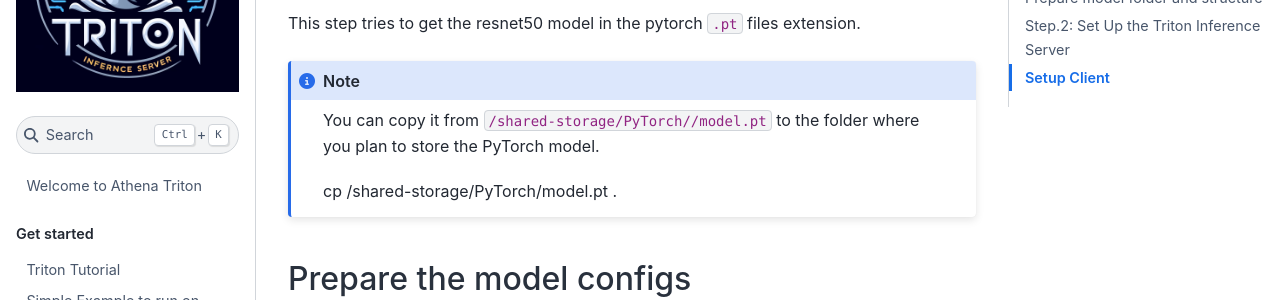
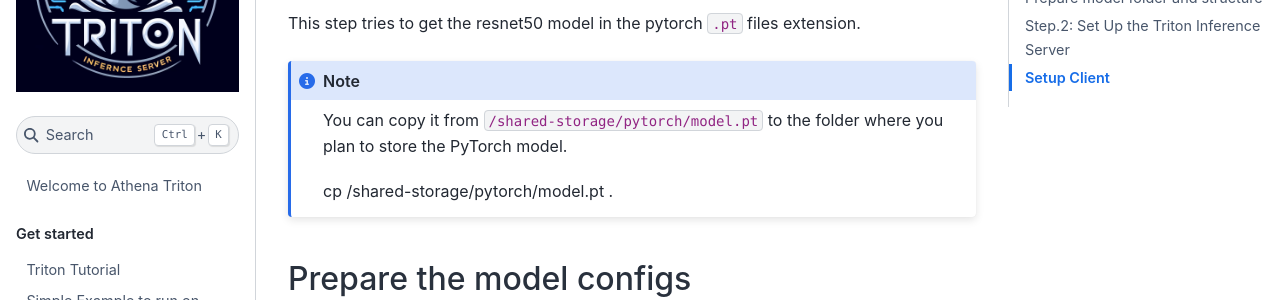
Before and after one commit to hrzhao76/AthenaTriton, a Jupyter Book: the page built from book/triton-AnvilGPU.md, in a window 1280 px wide and 900 px high, scrolled down 471 px. Shown: the part 147-447 px from the top of the window. Built offline with Jupyter Book 1.0.4 settings and Sphinx 7.4.7 and the Sphinx Book theme 1.1.4, drawn with Linux system fonts in a browser that asks for light colours.

Commit message:
Fix typo

````diff
--- a/book/triton-AnvilGPU.md
+++ b/book/triton-AnvilGPU.md
@@ -20,10 +20,10 @@ This step tries to get the resnet50 model in the pytorch `.pt` files extension.
 
 ```{note}
 
-You can copy it from `/shared-storage/PyTorch//model.pt`
+You can copy it from `/shared-storage/pytorch/model.pt`
  to the folder where you plan to store the PyTorch model.
 
-cp /shared-storage/PyTorch/model.pt .
+cp /shared-storage/pytorch/model.pt .
 
 ```
 
````
